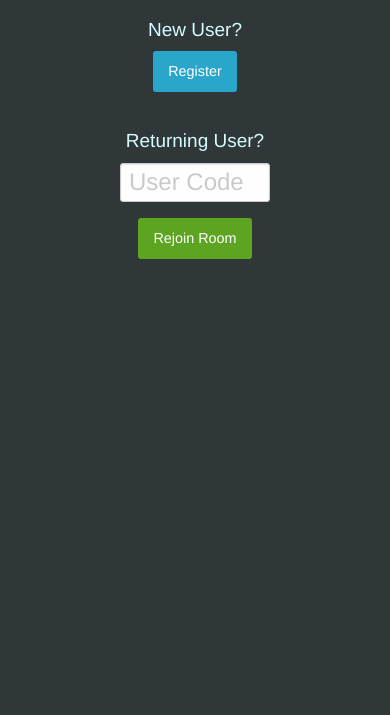
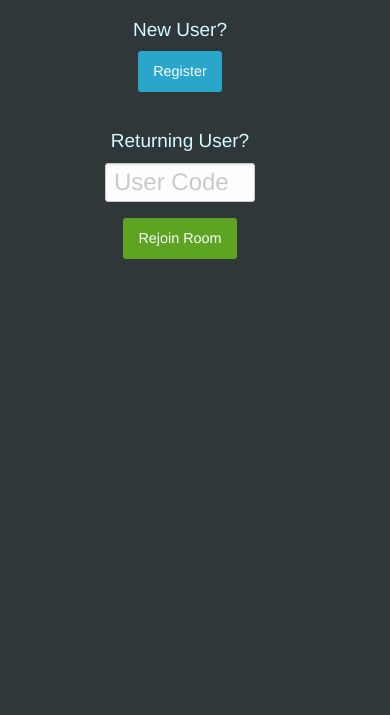
Before and after one commit to jaideng123/songregate, a website: page index.html in a window 390 px wide. Shown: the part 129-844 px from the top of the page. Drawn offline with nearby package versions, Linux system fonts and the light colour scheme.

Commit message:
fixed weird styling issue

```diff
--- a/sass/style.scss
+++ b/sass/style.scss
@@ -99,3 +99,8 @@ body{
 .progress__bar{
 	width: 100%;
 }
+@media only screen and (max-width: 50em) {
+	.row{
+		max-width: 100% !important;
+	}
+}
```
Also changed, not shown: css/style.css.
